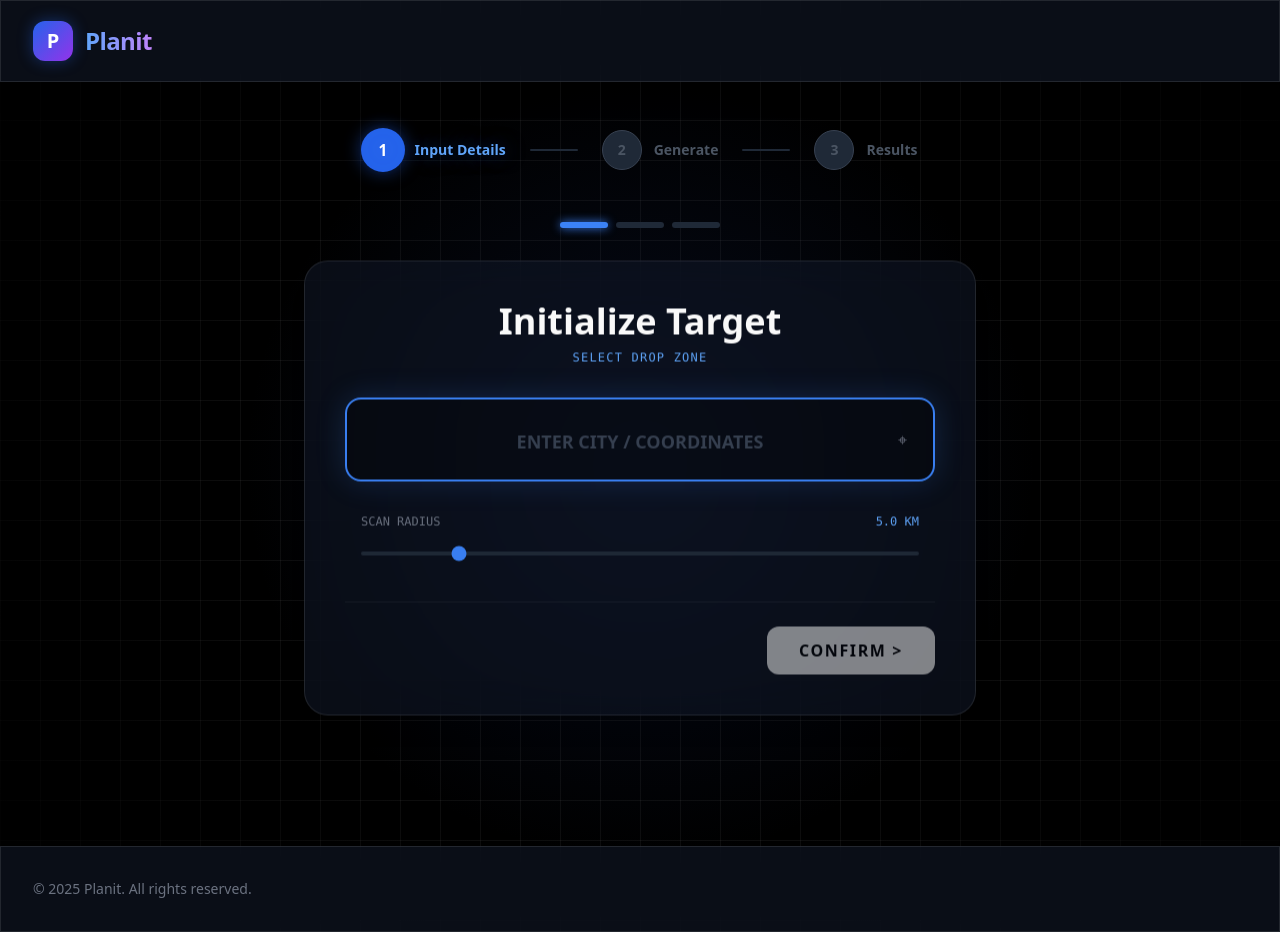
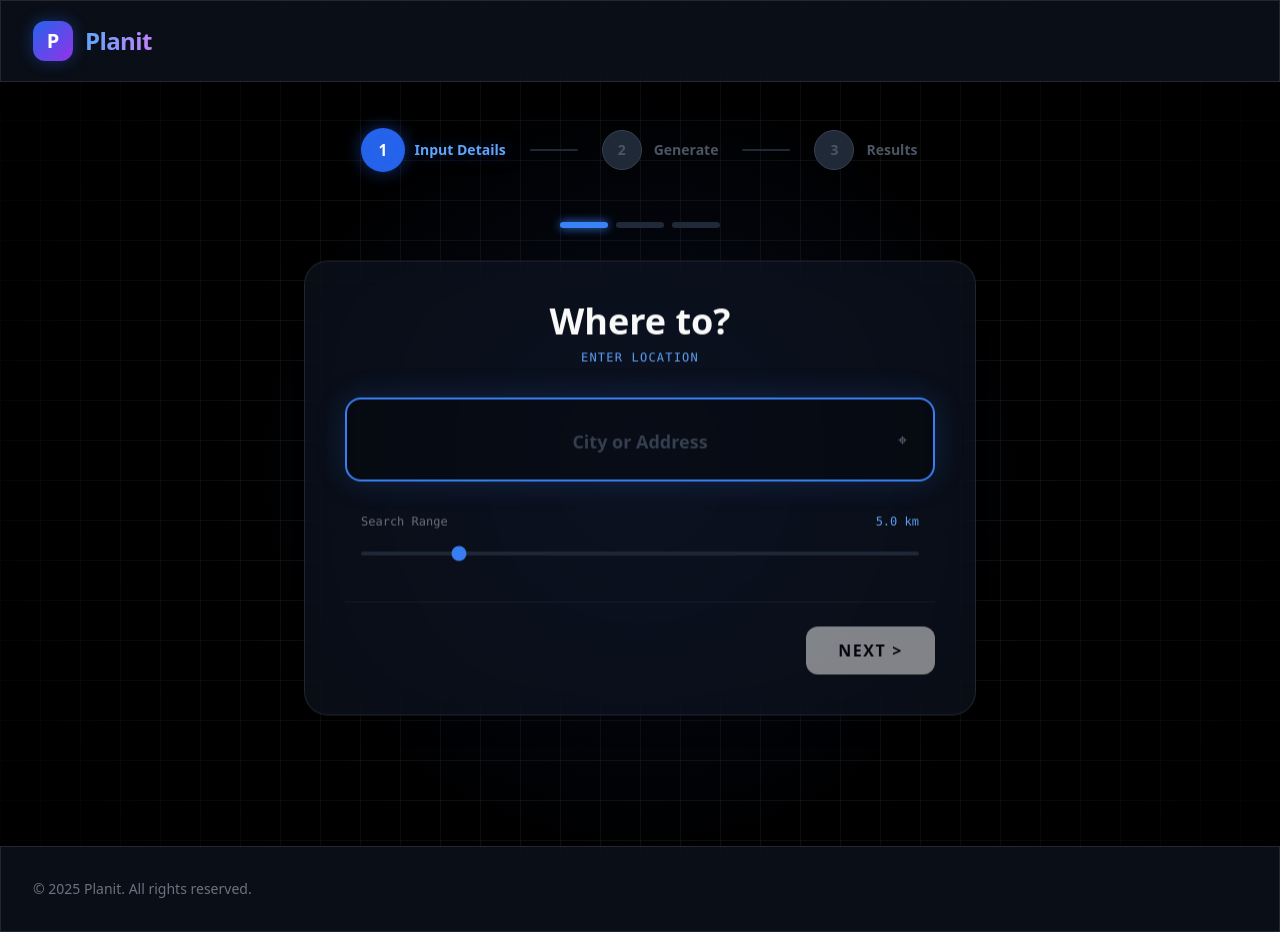
Before and after one commit to rockstarvidhu/planit, a React (Create React App) app: page / in a window 1280 px wide. Built offline with nearby package versions, Linux system fonts and the light colour scheme.

Commit message:
Update: Simplified UI language and added verified price badges

```diff
--- a/src/components/UserInputForm.jsx
+++ b/src/components/UserInputForm.jsx
@@ -78,6 +78,7 @@ export default function UserInputForm({ onItineraryGenerated, onSubmit, onError
     };
 
     try {
+      // Make sure this matches your live backend URL
       const response = await fetch('https://planit-backend-1fga.onrender.com/api/itinerary', {
         method: 'POST',
         headers: { 'Content-Type': 'application/json' },
@@ -124,6 +125,7 @@ export default function UserInputForm({ onItineraryGenerated, onSubmit, onError
 
   return (
     <div className="max-w-2xl mx-auto min-h-[500px] flex flex-col justify-center">
+      {/* Progress Steps */}
       <div className="flex justify-center gap-2 mb-8">
         {[1, 2, 3].map(num => (
           <div key={num} className={`h-1.5 w-12 rounded-full transition-all duration-500 ${
@@ -133,65 +135,122 @@ export default function UserInputForm({ onItineraryGenerated, onSubmit, onError
       </div>
 
       <div className="glass-card p-8 sm:p-10 rounded-3xl border border-white/10 relative overflow-hidden animate-fade-in-up">
+
+        {/* STEP 1: LOCATION */}
         {currentStep === 1 && (
           <div className="space-y-8 text-center animate-fade-in">
             <div>
-                <h3 className="text-4xl font-black font-display text-white mb-2">Initialize Target</h3>
-                <p className="text-blue-400 font-mono text-xs uppercase tracking-widest">Select Drop Zone</p>
+                <h3 className="text-4xl font-black font-display text-white mb-2">Where to?</h3>
+                <p className="text-blue-400 font-mono text-xs uppercase tracking-widest">Enter Location</p>
             </div>
             <div className="relative group">
                 <input
-                    type="text" value={location} onChange={e => setLocation(e.target.value)} onKeyDown={e => e.key === 'Enter' && nextStep()} placeholder="ENTER CITY / COORDINATES"
-                    className="w-full text-center py-6 bg-black/30 border-2 border-gray-700 rounded-2xl focus:border-blue-500 text-2xl font-bold text-white outline-none transition-all placeholder:text-gray-700 placeholder:text-lg focus:shadow-[0_0_30px_rgba(59,130,246,0.2)]" autoFocus
+                    type="text"
+                    value={location}
+                    onChange={e => setLocation(e.target.value)}
+                    onKeyDown={e => e.key === 'Enter' && nextStep()}
+                    placeholder="City or Address"
+                    className="w-full text-center py-6 bg-black/30 border-2 border-gray-700 rounded-2xl focus:border-blue-500 text-2xl font-bold text-white outline-none transition-all placeholder:text-gray-700 placeholder:text-lg focus:shadow-[0_0_30px_rgba(59,130,246,0.2)]"
+                    autoFocus
                 />
                 <button type="button" onClick={handleUseCurrentLocation} disabled={locating} className="absolute right-4 top-1/2 -translate-y-1/2 p-3 text-gray-500 hover:text-blue-400 transition-colors">
                   {locating ? <span className="animate-spin block">↻</span> : "⌖"}
                 </button>
             </div>
             <div className="w-full px-4">
-                <div className="flex justify-between text-xs font-mono text-gray-500 mb-2"><span>SCAN RADIUS</span><span className="text-blue-400">{(parseInt(radius)/1000).toFixed(1)} KM</span></div>
+                <div className="flex justify-between text-xs font-mono text-gray-500 mb-2">
+                    <span>Search Range</span>
+                    <span className="text-blue-400">{(parseInt(radius)/1000).toFixed(1)} km</span>
+                </div>
                 <input type="range" min="1000" max="25000" step="1000" value={radius} onChange={e => setRadius(e.target.value)} className="w-full h-1 bg-gray-800 rounded-lg appearance-none cursor-pointer accent-blue-500" />
             </div>
           </div>
         )}
 
+        {/* STEP 2: BUDGET */}
         {currentStep === 2 && (
           <div className="space-y-8 text-center animate-fade-in">
-             <div><h3 className="text-4xl font-black font-display text-white mb-2">Allocate Funds</h3><p className="text-green-400 font-mono text-xs uppercase tracking-widest">Set Mission Budget</p></div>
+             <div>
+                 <h3 className="text-4xl font-black font-display text-white mb-2">Total Budget</h3>
+                 <p className="text-green-400 font-mono text-xs uppercase tracking-widest">For the whole group</p>
+             </div>
             <div className="relative inline-block">
                 <span className="absolute top-4 left-6 text-gray-600 text-3xl">₹</span>
-                <input type="number" value={budget} onChange={e => setBudget(e.target.value)} onKeyDown={e => e.key === 'Enter' && nextStep()} placeholder="0" className="w-full text-center py-6 bg-black/30 border-2 border-gray-700 rounded-2xl focus:border-green-500 text-5xl font-black font-display text-green-400 outline-none transition-all placeholder:text-gray-800 focus:shadow-[0_0_30px_rgba(34,197,94,0.2)]" autoFocus />
+                <input
+                    type="number"
+                    value={budget}
+                    onChange={e => setBudget(e.target.value)}
+                    onKeyDown={e => e.key === 'Enter' && nextStep()}
+                    placeholder="2000"
+                    className="w-full text-center py-6 bg-black/30 border-2 border-gray-700 rounded-2xl focus:border-green-500 text-5xl font-black font-display text-green-400 outline-none transition-all placeholder:text-gray-800 focus:shadow-[0_0_30px_rgba(34,197,94,0.2)]"
+                    autoFocus
+                />
             </div>
             <div className="flex justify-center items-center gap-6">
                 <button onClick={() => setNumberOfPeople(Math.max(1, numberOfPeople - 1))} className="w-12 h-12 rounded-xl bg-gray-800 hover:bg-gray-700 text-2xl font-bold text-white transition-colors">-</button>
-                <div className="text-center"><span className="block text-2xl font-bold text-white">{numberOfPeople}</span><span className="text-[10px] text-gray-500 uppercase font-mono tracking-widest">AGENTS</span></div>
+                <div className="text-center">
+                    <span className="block text-2xl font-bold text-white">{numberOfPeople}</span>
+                    <span className="text-[10px] text-gray-500 uppercase font-mono tracking-widest">People</span>
+                </div>
                 <button onClick={() => setNumberOfPeople(numberOfPeople + 1)} className="w-12 h-12 rounded-xl bg-gray-800 hover:bg-gray-700 text-2xl font-bold text-white transition-colors">+</button>
             </div>
           </div>
         )}
 
+        {/* STEP 3: VIBES */}
         {currentStep === 3 && (
           <div className="space-y-6 animate-fade-in">
-             <div className="text-center"><h3 className="text-3xl font-black font-display text-white mb-1">Select Vibes</h3><p className="text-purple-400 font-mono text-xs uppercase tracking-widest">Filter Objectives</p></div>
+             <div className="text-center">
+                 {/* ✅ RESTORED 'Select Vibes' HERE */}
+                 <h3 className="text-3xl font-black font-display text-white mb-1">Select Vibes</h3>
+                 <p className="text-purple-400 font-mono text-xs uppercase tracking-widest">Pick your preferences</p>
+             </div>
             <div className="grid grid-cols-2 gap-4">
                 <VibeCard id="adventure" label="Adventure" icon="🏎️" color="orange" active={preferences.adventure} />
-                <VibeCard id="fun" label="Arcade/Fun" icon="🎮" color="purple" active={preferences.fun} />
+                <VibeCard id="fun" label="Fun & Games" icon="🎮" color="purple" active={preferences.fun} />
                 <VibeCard id="nature" label="Nature" icon="🌿" color="emerald" active={preferences.nature} />
                 <VibeCard id="food" label="Food" icon="🍔" color="amber" active={preferences.food} />
             </div>
+
             <div onClick={() => setPrivateVehicleOwned(!privateVehicleOwned)} className={`p-4 rounded-xl border-2 cursor-pointer transition-all flex items-center justify-between ${privateVehicleOwned ? 'border-blue-500 bg-blue-900/20' : 'border-gray-800 bg-black/20'}`}>
-                <div className="flex items-center gap-3"><span className="text-2xl">🚗</span><div><span className={`block font-bold text-sm ${privateVehicleOwned ? 'text-white' : 'text-gray-500'}`}>PRIVATE VEHICLE</span><span className="text-[10px] text-gray-600 font-mono">CALCULATE FUEL COST</span></div></div>
+                <div className="flex items-center gap-3">
+                    <span className="text-2xl">🚗</span>
+                    <div>
+                        <span className={`block font-bold text-sm ${privateVehicleOwned ? 'text-white' : 'text-gray-500'}`}>I have a Vehicle</span>
+                        <span className="text-[10px] text-gray-600 font-mono">Calculate fuel cost</span>
+                    </div>
+                </div>
                 <div className={`w-3 h-3 rounded-full shadow-[0_0_10px_currentColor] ${privateVehicleOwned ? 'bg-green-400 text-green-400' : 'bg-gray-800 text-transparent'}`}></div>
             </div>
+
             {privateVehicleOwned && (
-                 <div className="animate-fade-in-down"><div className="flex justify-between text-xs font-bold text-blue-400 uppercase mb-1 px-1"><span>Vehicle Mileage</span><span>{mileage} KM/L</span></div><input type="range" min="5" max="60" step="1" value={mileage} onChange={e => setMileage(e.target.value)} className="w-full h-1 bg-gray-800 rounded-lg appearance-none cursor-pointer accent-blue-500" /></div>
+                 <div className="animate-fade-in-down">
+                     <div className="flex justify-between text-xs font-bold text-blue-400 uppercase mb-1 px-1">
+                         <span>Vehicle Mileage</span>
+                         <span>{mileage} km/l</span>
+                     </div>
+                     <input type="range" min="5" max="60" step="1" value={mileage} onChange={e => setMileage(e.target.value)} className="w-full h-1 bg-gray-800 rounded-lg appearance-none cursor-pointer accent-blue-500" />
+                 </div>
             )}
           </div>
         )}
 
         <div className="flex justify-between mt-10 pt-6 border-t border-white/5">
-            <button type="button" onClick={prevStep} className={`text-sm font-mono text-gray-500 hover:text-white transition-colors ${currentStep === 1 ? 'opacity-0 pointer-events-none' : ''}`}>&lt; ABORT</button>
-            <button type="button" onClick={currentStep === 3 ? handleSubmit : nextStep} disabled={!isStepValid() || submitting} className="bg-white text-black px-8 py-3 rounded-xl font-black font-display uppercase tracking-widest hover:scale-105 hover:shadow-[0_0_20px_rgba(255,255,255,0.4)] transition-all disabled:opacity-50 disabled:cursor-not-allowed flex items-center gap-2">{submitting ? 'PROCESSING...' : (currentStep === 3 ? 'LAUNCH MISSION' : 'CONFIRM >')}</button>
+            <button
+                type="button"
+                onClick={prevStep}
+                className={`text-sm font-mono text-gray-500 hover:text-white transition-colors ${currentStep === 1 ? 'opacity-0 pointer-events-none' : ''}`}
+            >
+                &lt; BACK
+            </button>
+            <button
+                type="button"
+                onClick={currentStep === 3 ? handleSubmit : nextStep}
+                disabled={!isStepValid() || submitting}
+                className="bg-white text-black px-8 py-3 rounded-xl font-black font-display uppercase tracking-widest hover:scale-105 hover:shadow-[0_0_20px_rgba(255,255,255,0.4)] transition-all disabled:opacity-50 disabled:cursor-not-allowed flex items-center gap-2"
+            >
+                {submitting ? 'PLANNING...' : (currentStep === 3 ? 'FIND PLANS' : 'NEXT >')}
+            </button>
         </div>
       </div>
     </div>
```
